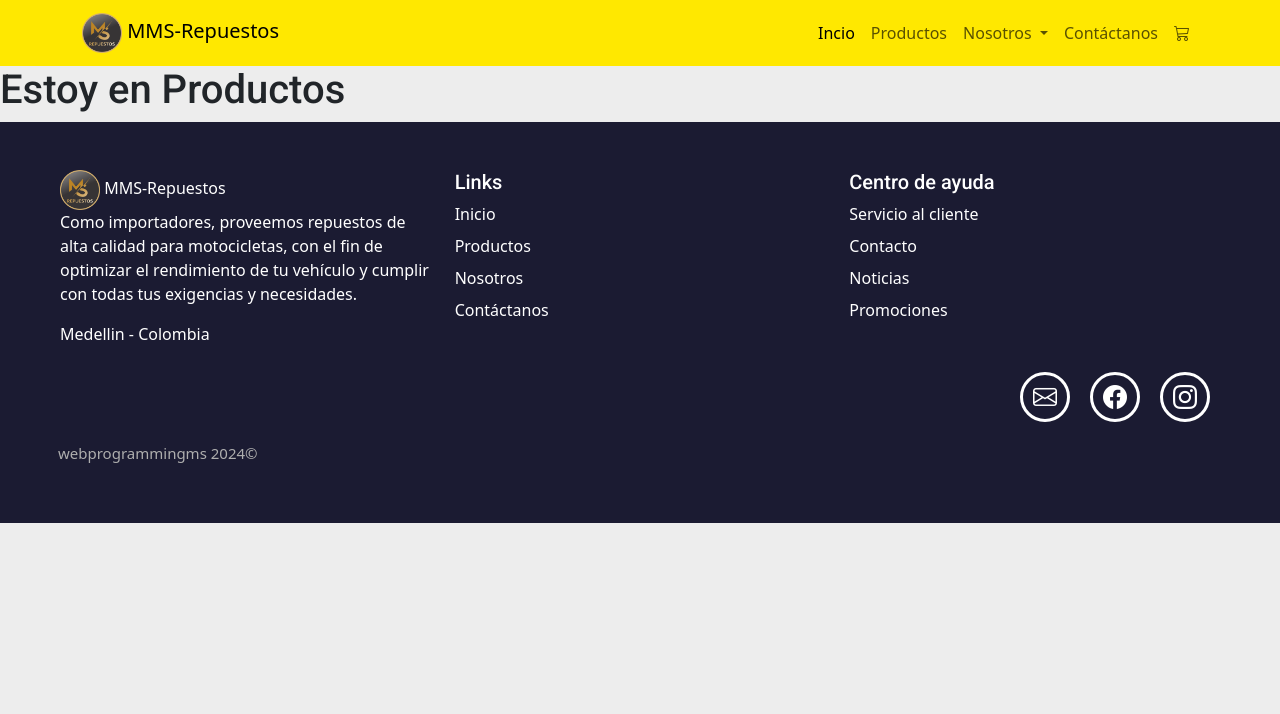
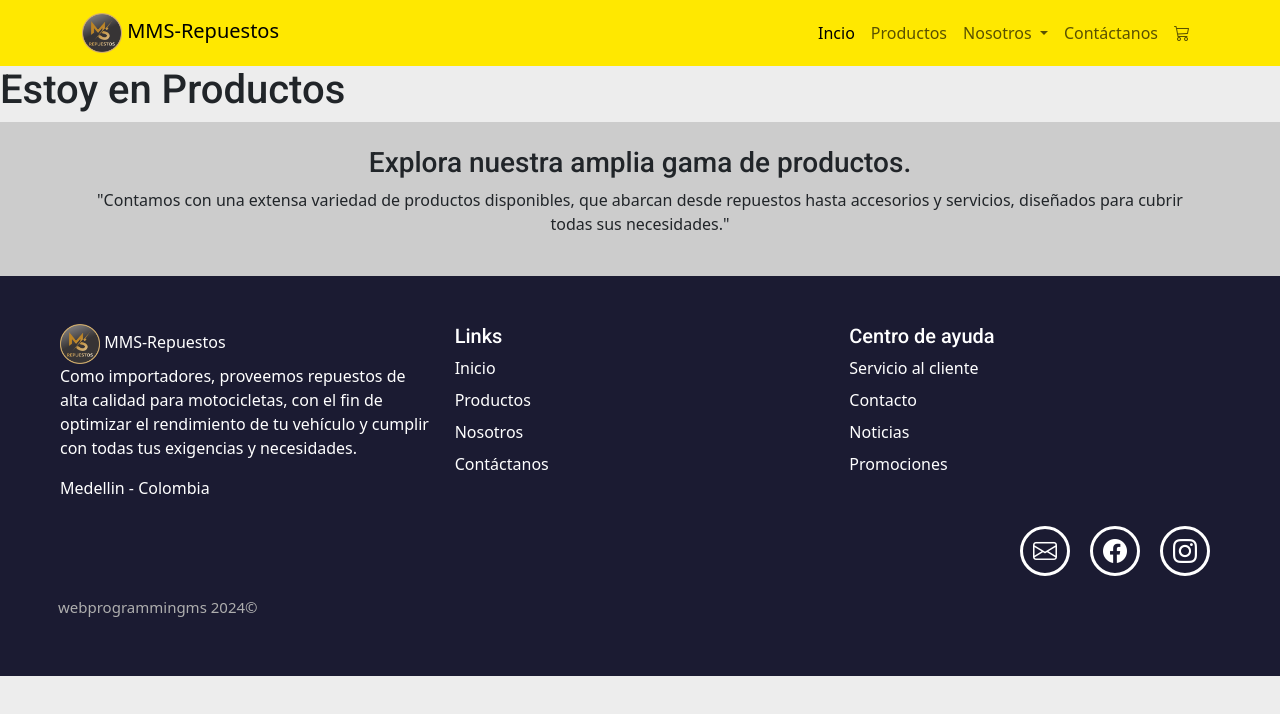
Before and after one commit to mauser78/preDeliveryBasis, a website: page pages/productos.html in a window 1280 px wide. Drawn offline with nearby package versions, Linux system fonts and the light colour scheme; a web font is replaced by a local one.

Commit message:
Modificación en SCSS.

```diff
--- a/assets/styles/scss/styles.scss
+++ b/assets/styles/scss/styles.scss
@@ -53,7 +53,6 @@ h1, h2, h3, h4, h5, h6 {
 
 /* Section presentation --/-- Sección de presentacion */
 .presentation {
-  /* background-color: rgb(199, 199, 194); */
   background-color: rgb(204, 204, 204);
   min-height: 100px;
   text-align: center;
@@ -204,14 +203,12 @@ footer {
 
 /* page about us --/-- pagina sobre nosotros */
 .mission {
-  /* background-color: antiquewhite; */
   padding: 50px 100px 50px 100px;
   min-height: 480px;
   text-align: center;
 }
 
 .vision {
-  /* background-color: antiquewhite; */
   padding: 50px 100px 50px 100px;
   min-height: 480px;
   text-align: center;
--- a/pages/productos.html
+++ b/pages/productos.html
@@ -79,6 +79,14 @@
 	<!-- navigation main --/-- navegación principal -->
 	<main>
 		<h1>Estoy en Productos</h1>
+		<!-- Section presentation --/-- Sección de presentacion -->
+		<section class="presentation">
+			<div class="container one-presentation">
+				<h3 class="title-presentation">Explora nuestra amplia gama de productos.</h3>
+				<p class="text-section">"Contamos con una extensa variedad de productos disponibles, que abarcan desde
+					repuestos hasta accesorios y servicios, diseñados para cubrir todas sus necesidades."</p>
+			</div>
+		</section>
 	</main>
 
 	<!-- place footer here --/-- Colocar pie de página aquí -->
```
